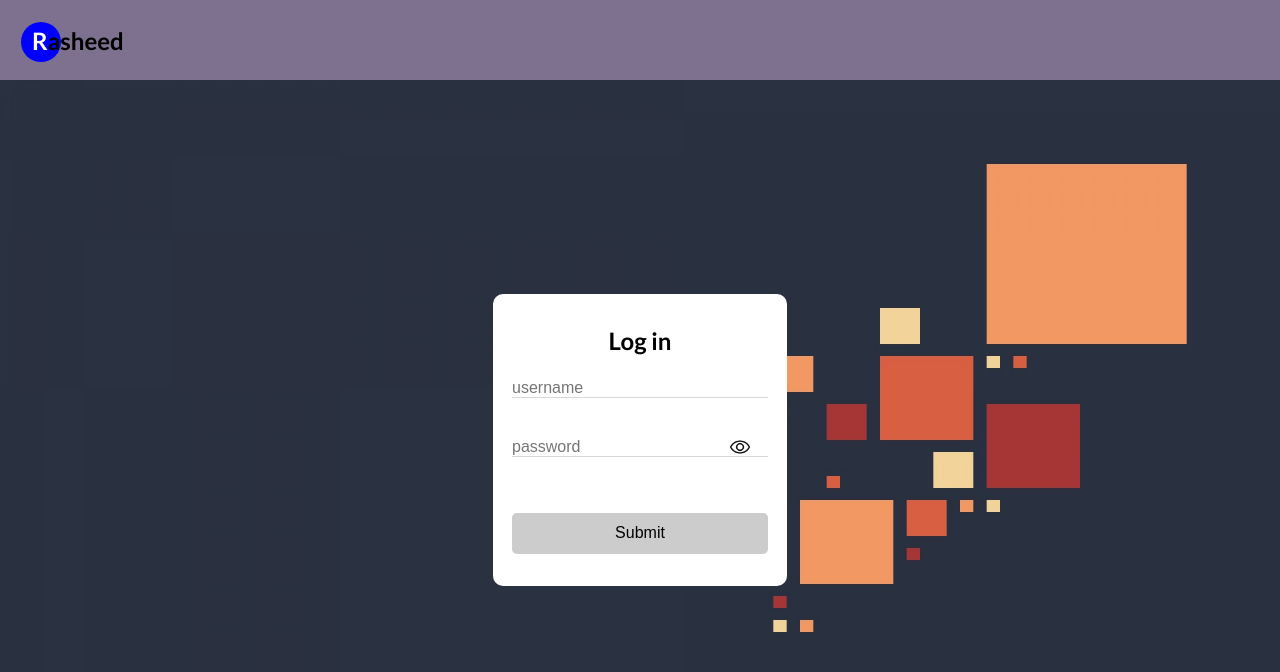
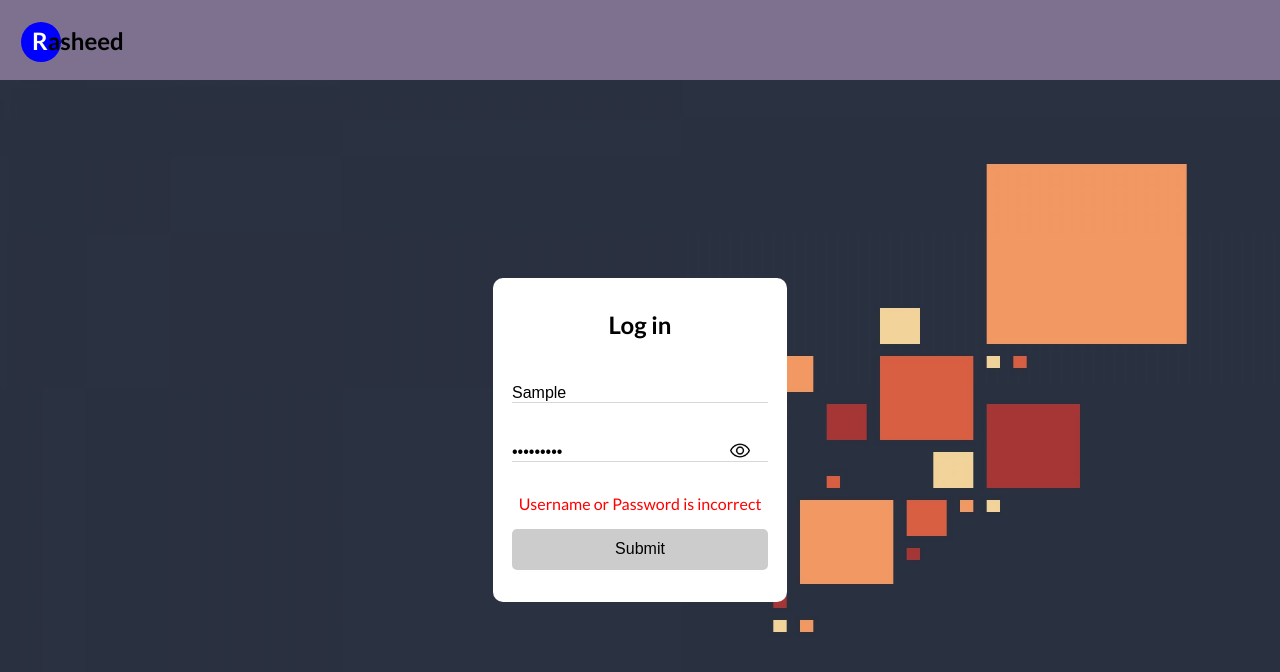
Before and after one commit to ACEXRA/React_application, a React (Create React App) app: page /login in a window 1280 px wide. Both pictures are taken after typing "Sample", "Sample123" into the empty fields and a click on the button "Submit". Shown: the top 672 px of the page. Built offline with nearby package versions, Linux system fonts and the light colour scheme.

Commit message:
Login error message implemented

```diff
--- a/src/assets/scss/app.scss
+++ b/src/assets/scss/app.scss
@@ -90,6 +90,14 @@
       margin: 2rem 0;
       border-radius: 10px;
       width: 16rem;
+      .visibleIcon {
+        width: 1.3rem;
+        height: 1.3rem;
+        top: 6.3rem;
+        left: 85%;
+        position: relative;
+        z-index: 5;
+      }
       .form {
         display: flex;
         flex-direction: column;
@@ -102,14 +110,14 @@
           outline: 0;
           font-size: 1rem;
         }
-        .visibleIcon {
-          width: 1.3rem;
-          height: 1.3rem;
-          top: -2.3rem;
-          left: 85%;
-          position: relative;
-          z-index: 5;
-        }
+        // .visibleIcon {
+        //   width: 1.3rem;
+        //   height: 1.3rem;
+        //   top: -2.3rem;
+        //   left: 85%;
+        //   position: relative;
+        //   z-index: 5;
+        // }
         .custom_btn {
           padding: 0.7rem;
           background: #ccc;
--- a/src/assets/scss/modal.scss
+++ b/src/assets/scss/modal.scss
@@ -35,3 +35,8 @@
   z-index: 2;
   top: 0;
 }
+
+.error {
+  color: red;
+  margin: 1rem 0;
+}
--- /dev/null
+++ b/src/components/modal/Error.js
@@ -0,0 +1,11 @@
+import React from "react";
+import "../../assets/scss/modal.scss";
+
+const Error = (props) => {
+  return (
+    <>
+      <div className="error">{props.message}</div>
+    </>
+  );
+};
+export default Error;
--- a/src/pages/loginpage/Loginpage.js
+++ b/src/pages/loginpage/Loginpage.js
@@ -3,10 +3,12 @@ import { useHistory } from "react-router-dom";
 import { Usercontext } from "../../context/user-context";
 import VisibleIcon from "../../assets/images/see.png";
 import HiddenIcon from "../../assets/images/hidden.png";
+import Error from "../../components/modal/Error";
 
 const Loginpage = () => {
-  const { setLoggedIn, data } = useContext(Usercontext);
+  const { setLoggedIn, data, loggedIn } = useContext(Usercontext);
 
+  const [error, setError] = useState(false);
   const [username, setUserName] = useState("");
   const [password, setPassword] = useState("");
   const [passwordType, setPasswordType] = useState("password");
@@ -34,14 +36,22 @@ const Loginpage = () => {
     data.map((item) => {
       if (username === item.userName && password === item.password) {
         setLoggedIn(true);
-        console.log("logged in");
+        setError(false);
+        history.push("/home");
+      } else {
+        setError(true);
       }
     });
-    history.push("/home");
   };
   return (
     <div className="login">
       <h2>Log in</h2>
+      <img
+        src={passwordType === "password" ? VisibleIcon : HiddenIcon}
+        onClick={visibleIconHandler}
+        className="visibleIcon"
+        alt=""
+      />
       <form onSubmit={submitHandler} className="form">
         <input
           className="input"
@@ -54,13 +64,7 @@ const Loginpage = () => {
           placeholder="password"
           onChange={passwordHandler}
         />
-        <img
-          src={passwordType === "password" ? VisibleIcon : HiddenIcon}
-          onClick={visibleIconHandler}
-          className="visibleIcon"
-          alt=""
-        />
-        <br />
+        {error && <Error message={"Username or Password is incorrect"} />}
         <button type="submit" className="custom_btn">
           Submit
         </button>
```
